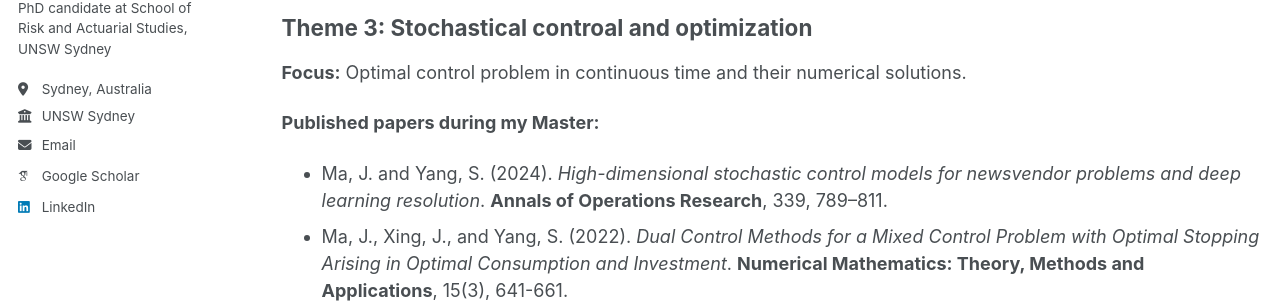
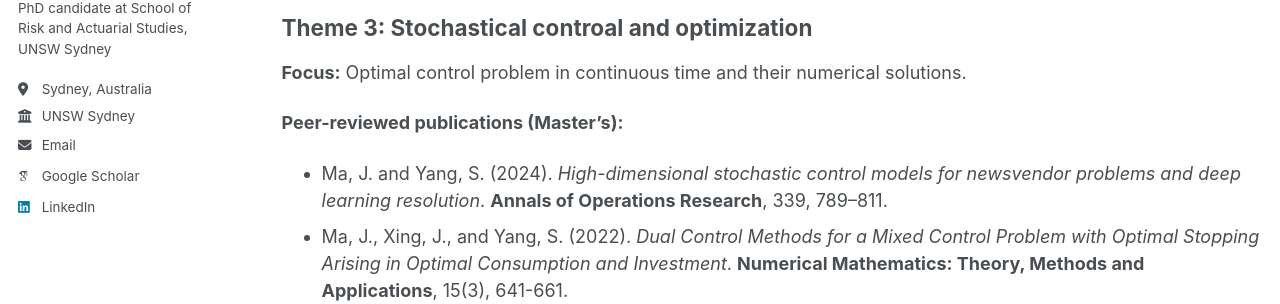
Before and after one commit to Shawnyangbest/Shawnyangbest, a Jekyll site: the page built from _pages/research.md, in a window 1280 px wide and 900 px high, scrolled down 1009 px. Shown: the part 350-654 px from the top of the window. Built offline with Jekyll 4.4.1, drawn with Linux system fonts in a browser that asks for light colours; some web fonts are replaced; a script bundle is joined from its source files by our own code; library files that are not in the unit come from our copies.

Commit message:
Update research.md

```diff
--- a/_pages/research.md
+++ b/_pages/research.md
@@ -35,6 +35,6 @@ We improve day-ahead electricity price forecasting in Australia by integrating l
 ## Theme 3: Stochastical controal and optimization
 **Focus:** Optimal control problem in continuous time and their numerical solutions.
 
-**Published papers during my Master:**
+**Peer-reviewed publications (Master’s):**
 - Ma, J. and Yang, S. (2024). *High-dimensional stochastic control models for newsvendor problems and deep learning resolution*. **Annals of Operations Research**, 339, 789–811.
 - Ma, J., Xing, J., and Yang, S. (2022). *Dual Control Methods for a Mixed Control Problem with Optimal Stopping Arising in Optimal Consumption and Investment*. **Numerical Mathematics: Theory, Methods and Applications**, 15(3), 641-661.
```
